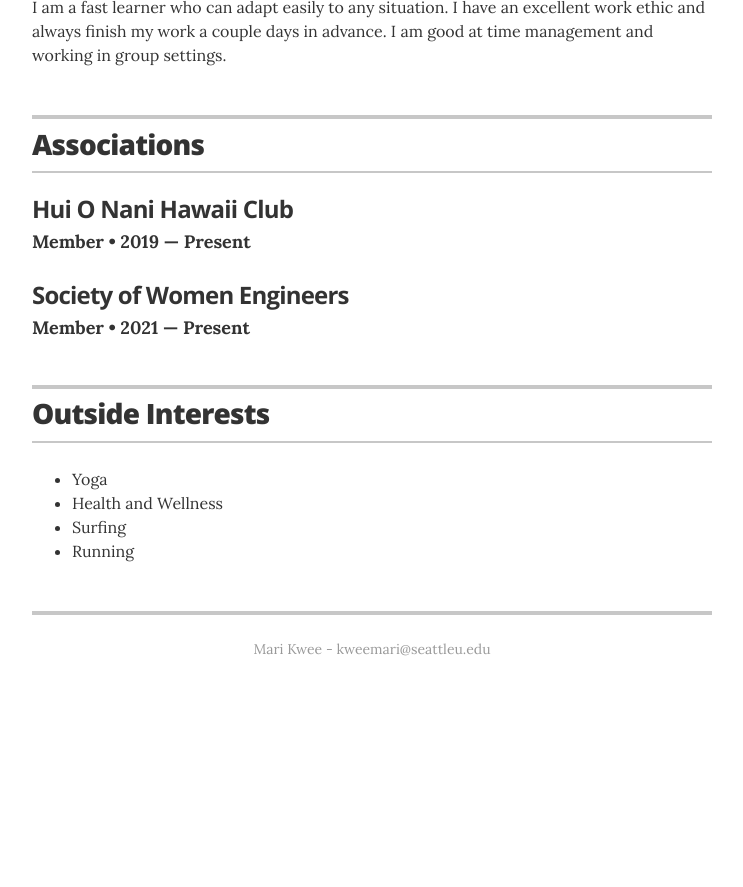
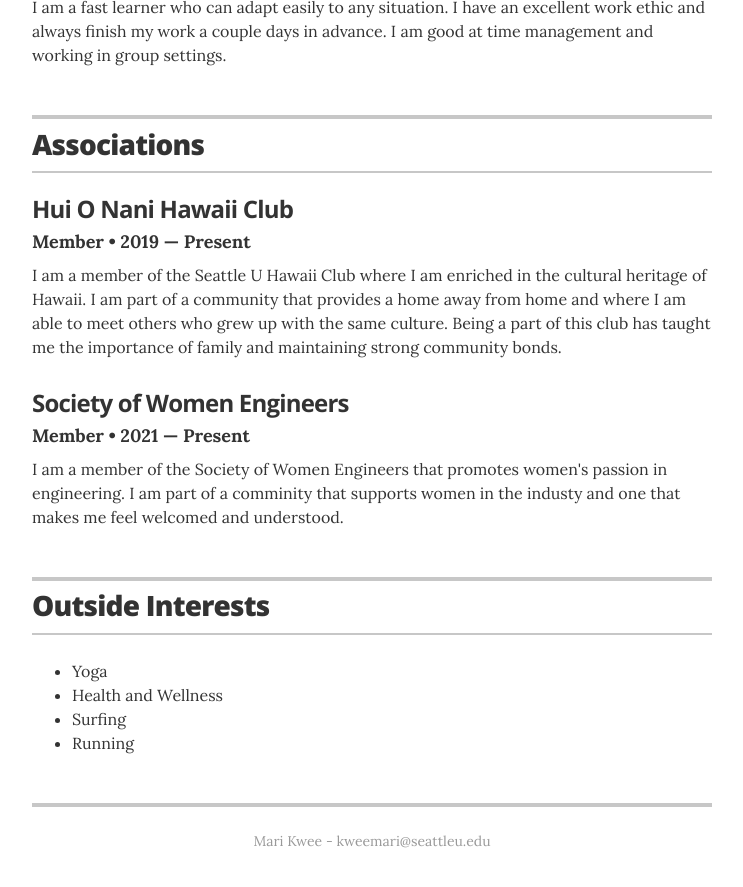
Before and after one commit to jglovier/resume-template, a Jekyll site: the page built from index.html, in a window 1280 px wide and 900 px high, scrolled down 2363 px. Shown: the top 887 px of the window, without its empty margins (268-1011 px from the left). Built offline with Jekyll 4.4.1, drawn with Linux system fonts in a browser that asks for light colours; before the commit the page ends 3071 px from its top, so only the background shows below that.

Commit message:
Update associations.yml

```diff
--- a/_data/associations.yml
+++ b/_data/associations.yml
@@ -5,10 +5,10 @@
   role: Member
   year: 2019 &mdash; Present
   #url: https://www.peta.org/
-  summary:
+  summary: I am a member of the Seattle U Hawaii Club where I am enriched in the cultural heritage of Hawaii. I am part of a community that provides a home away from home and where I am able to meet others who grew up with the same culture. Being a part of this club has taught me the importance of family and maintaining strong community bonds.
 
 - organization: Society of Women Engineers
   role: Member
   year: 2021 &mdash; Present
   #url: http://campuspress.yale.edu/amnesty/
-  summary:
+  summary: I am a member of the Society of Women Engineers that promotes women's passion in engineering. I am part of a comminity that supports women in the industy and one that makes me feel welcomed and understood.
```
